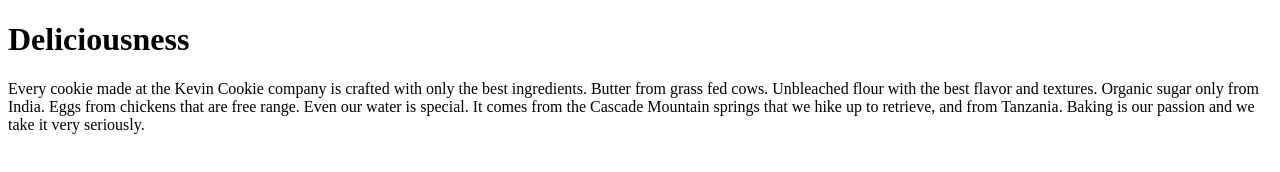
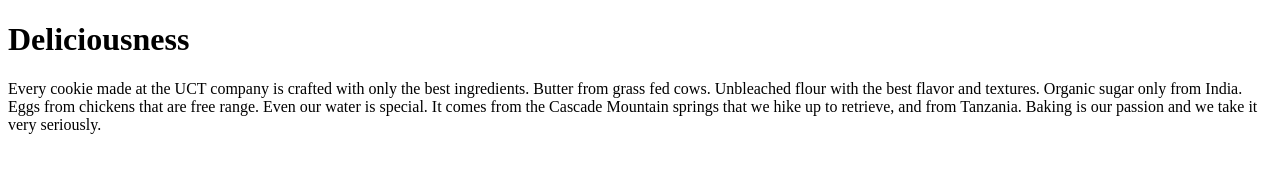
Before and after one commit to IscoRuta98/example-website, a plain HTML site: page index.htm in a window 1280 px wide. Drawn offline with Linux system fonts and the light colour scheme.

Commit message:
fixed bug

```diff
--- a/index.htm
+++ b/index.htm
@@ -3,7 +3,7 @@
 <body>
 
 <h1>Deliciousness</h1>
-<p>Every cookie made at the Kevin Cookie company is crafted with only the best ingredients.
+<p>Every cookie made at the UCT company is crafted with only the best ingredients.
 Butter from grass fed cows. Unbleached flour with the best flavor and textures. Organic sugar
 only from India. Eggs from chickens that are free range. Even our water is special.
 It comes from the Cascade Mountain springs that we hike up to retrieve, and from Tanzania. Baking is our
```
